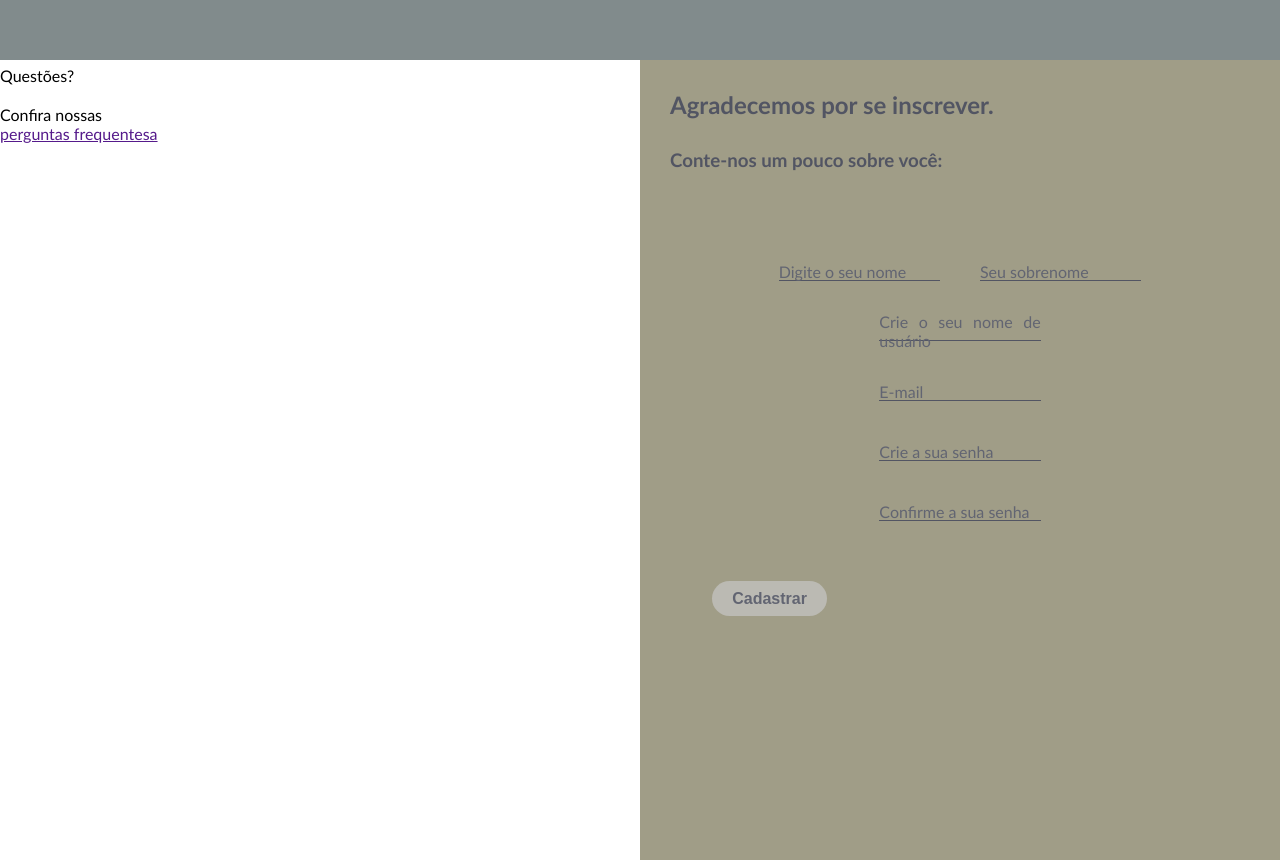
After one commit to Cibele-Nunes/plataformawayne, a Flask app: page /register in a window 1280 px wide. The commit adds this page. Run offline with Flask 3, Linux system fonts and the light colour scheme; parts of the project's set-up code (start-up, migrations or seed data) failed here and were passed over.

Commit message:
modificações no layout do formulário de cadastro

```diff
--- /dev/null
+++ b/appwayne/static/css/register.css
@@ -0,0 +1,134 @@
+*{
+    padding: 0;
+    margin: 0;
+    box-sizing: border-box;
+}
+body{
+    min-height: 100vh;
+    font-family:'Trebuchet MS', 'Lucida Sans Unicode', 'Lucida Grande', 'Lucida Sans', Arial, sans-serif;
+}
+.cabeçario{
+    background-color:#818b8c;
+    height: 60px;
+}
+.container{
+    height: 100%;
+    display: flex;
+}
+.perg_frequentes{
+    float: left;
+    position: relative;
+    width: 50%;
+    height: 100vh;
+}
+.formulario{
+    background-color: #a09d87;
+    float: right;
+    position: relative;
+    width: 50%;
+    height: 100vh;
+}
+h2{
+    color: #525563;
+    margin-left: 30px;
+    margin-top: 30px;
+}
+h3{
+    color: #525563;
+    margin: 30px;
+    margin-bottom: 15px;
+}
+.quest-form{
+    width: 90%;
+    margin: auto;
+    position: relative;
+    display: flex;
+    flex-direction: column;
+}
+.total-nome{
+    width: 80%;
+    margin: auto;
+    margin-top: 60px;
+    position: relative;
+    display:flex;
+    flex-direction: row;
+    justify-content: center;
+}
+.campo{
+    width: 80%;
+    margin: auto;
+    position: relative;
+    display: flex;
+    flex-direction: column;
+}
+.total-nome label{
+    margin: 10px 20px 15px 20px;
+}
+.campo label{
+    margin: 15px auto 15px auto;
+
+}
+label{
+    width: 35%;
+    height: 30px;
+    position: relative;
+    display: flex;
+    flex-direction: column;
+    justify-content: center;
+}
+label .entrada{
+    background-color:#a09d87;
+    width: 100%;
+    font-size: 16px;
+    color: #626572;
+    padding-left: 5px;
+    position: relative;
+    display: flex;
+    border: none;
+    border-bottom: 1px solid #525563;
+    outline: none;
+}
+label .entrada::placeholder{
+    color: transparent;
+}
+label .rotulo{
+    font-size: 16px;
+    color: rgba(98, 101, 114);
+    text-align: justify;
+    position: absolute;
+    z-index: 2;
+    left: 0;
+    transition: 0.3s;
+}
+label .entrada:focus,
+label .entrada:not(:placeholder-shown)
+{
+    outline: none;
+    border-bottom: 2px solid rgb(233, 170, 54);
+}
+label .entrada:focus + .rotulo,
+label .entrada:not(:placeholder-shown) + .rotulo
+{
+    top: -16px;
+    font-size: 14px;
+    color: rgba(98, 101, 114);
+}
+.botao{
+    background-color: #bbbab3;
+    border: 0;
+    border-radius: 50px;
+    font-size: 16px;
+    font-weight: bold;
+    color: #626572;
+    margin: 40px;
+    width: 20%;
+    height: 35px;
+    float: right;
+    position: relative;
+    display: block;
+    transition: backgroud-color .3s ease;
+    cursor: pointer;
+}
+.botao:hover{
+    background-color: #c0bc9f;
+}
--- a/appwayne/templates/login_visit.html
+++ b/appwayne/templates/login_visit.html
@@ -33,7 +33,7 @@
               </form>
               <a href="#!" class="forgot-password-link">Esqueceu sua senha?</a>
               <p class="login-colaboradores">Se é um colaborador,<a class="link-colaboradores alert-link" href="#"> faça login aqui.</a></p>
-              <p class="login-wrapper-footer-text">Não tem uma conta? <a href="/register_visit" class="text-reset">Cadastre-se aqui</a></p>
+              <p class="login-wrapper-footer-text">Não tem uma conta? <a href="/register" class="text-reset">Cadastre-se aqui</a></p>
             </div>
           </div>
           <div class="col-sm-6 px-0 d-none d-sm-block">
--- /dev/null
+++ b/appwayne/templates/register.html
@@ -0,0 +1,80 @@
+<!DOCTYPE html>
+<html lang="pt-br">
+
+<head>
+    <meta charset="UTF-8">
+    <meta name="viewport" content="width=device-width, initial-scale=1.0">
+    <link rel="shortcut icon" href="{{url_for('static', filename= 'image/favicon.ico')}}" type="image/x-icon">
+    <title>Página de Cadastro</title>
+    <link rel="stylesheet" href="{{url_for('static', filename='css/register.css')}}">
+</head>
+
+<body>
+    <div class="cabeçario"></div>
+    <div class="container">
+        <div class="perg_frequentes">
+            <div><label for="">Questões?</label></div>
+            <br>
+            <div>
+                <label for="">Confira nossas<a href="">perguntas frequentesa</a></label>
+            </div>
+        </div>
+        <div class="formulario">
+            <h2>Agradecemos por se inscrever.</h2>
+            <h3>Conte-nos um pouco sobre você:</h3>
+            <form action="{{ url_for('main.register') }}" method="POST" class="quest-form">
+                {{ form.hidden_tag() }}
+                <div class="total-nome">
+                    <label for="nome">
+                        {{ form.nome(class="entrada", type="text", placeholder="nome") }}
+                        <span class="rotulo">Digite o seu nome</span>
+                    </label>
+                    {% for error in form.nome.errors %}
+                    <label for="" class="text-danger">{{ error }}</label>
+                    {% endfor %}
+                    <label for="sobrenome">
+                        {{ form.sobrenome(class="entrada", type="text", placeholder="sobrenome") }}
+                        <span class="rotulo">Seu sobrenome</span>
+                    </label>
+                    {% for error in form.sobrenome.errors %}
+                    <label for="" class="text-danger">{{ error }}</label>
+                    {% endfor %}
+                </div>
+                <div class="campo">
+                    <label for="user_nome">
+                        {{ form.user_nome(class="entrada", type="text", placeholder="usuário") }}
+                        <span class="rotulo">Crie o seu nome de usuário</span>
+                    </label>
+                    {% for error in form.user_nome.errors %}
+                    <label for="" class="text-danger">{{ error }}</label>
+                    {% endfor %}
+                    <label for="email">
+                        {{ form.email(class="entrada", type="email", placeholder="email") }}
+                        <span class="rotulo">E-mail</span>
+                    </label>
+                    {% for error in form.email.errors %}
+                    <label for="" class="text-danger">{{ error }}</label>
+                    {% endfor %}
+                    <label for="senha">
+                        {{ form.senha(class="entrada", type="password", placeholder="senha") }}
+                        <span class="rotulo">Crie a sua senha</span>
+                    </label>
+                    {% for error in form.senha.errors %}
+                    <label for="" class="text-danger">{{ error }}</label>
+                    {% endfor %}
+                    <label for="confirm_senha">
+                        {{ form.confirm_senha(class="entrada", type="password", placeholder="confirme senha") }}
+                        <span class="rotulo">Confirme a sua senha</span>
+                    </label>
+                    {% for error in form.confirm_senha.errors %}
+                    <label for="" class="text-danger">{{ error }}</label>
+                    {% endfor %}
+                </div>
+                {{ form.submit(class="botao") }}
+            </form>
+        </div>
+    </div>
+
+</body>
+
+</html>
--- a/appwayne/views.py
+++ b/appwayne/views.py
@@ -9,8 +9,8 @@ main_blueprint = Blueprint('main', __name__)
 def home():
     return render_template('home.html')
 
-@main_blueprint.route('/register_visit', methods=['GET', 'POST'])
-def register_visit():
+@main_blueprint.route('/register', methods=['GET', 'POST'])
+def register():
     if request.method == 'POST':
         user_nome = request.form['user_nome']
         nome = request.form['nome']
@@ -31,7 +31,7 @@ def register_visit():
     if form.validate_on_submit():
         flash('Cadastro feito com sucesso!', 'sucess')
         return redirect(url_for('login_visit.html'))
-    return render_template('register_visit.html', form=form)
+    return render_template('register.html', form=form)
 
 @main_blueprint.route('/login_visit', methods=['GET', 'POST'])
 def login_visit():
```
Also changed, not shown: appwayne/static/css/register_visit.css (deleted, +0 -127 lines), appwayne/templates/register_visit.html (deleted, +0 -87 lines).
